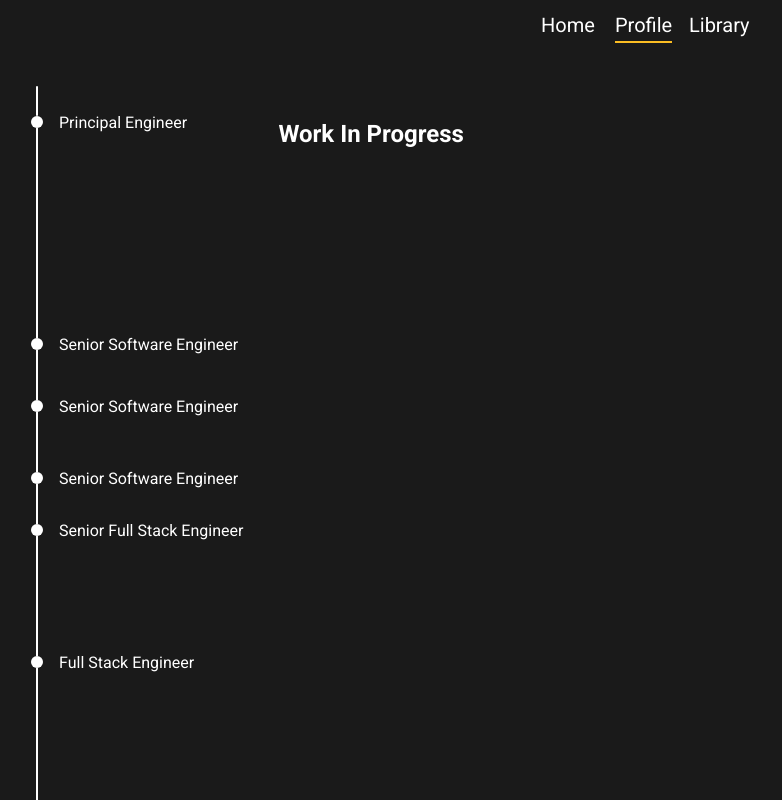
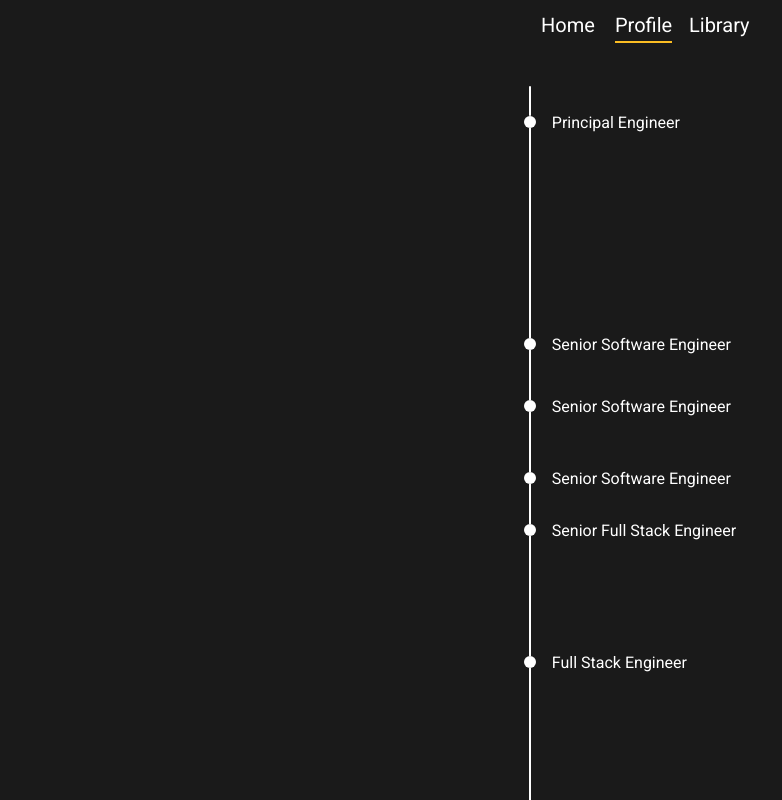
Before and after one commit to alexburley/burlzad, a React (Create React App) app: page /profile in a window 1280 px wide. Shown: the top 800 px of the page, without its empty margins (0-782 px from the left). Built offline with nearby package versions, Linux system fonts and the light colour scheme.

Commit message:
fix: Add todo

```diff
--- a/src/pages/profile/index.js
+++ b/src/pages/profile/index.js
@@ -38,7 +38,7 @@ export default function ProfilePage() {
   //     />
   //   );
   // });
-
+  // TODO: Idea is to have a timeline of roles, with the latest role at the top, and then a list of projects that I have worked on in each role. The projects should be clickable and show more details about them.
   const rolesToDisplay = Object.values(
     roles.reduce((acc, role) => {
       const replacement = acc[role.tooltip] || {};
@@ -113,17 +113,17 @@ export default function ProfilePage() {
         <SideColumn>
           <Timeline items={roles} />
         </SideColumn>
-        <MainContent>
-          <MainContentHeader>
-            <SectionTitle>Work In Progress</SectionTitle>
+        {/* <MainContent> */}
+        {/* <MainContentHeader> */}
+        {/* <SectionTitle>Work In Progress</SectionTitle> */}
         {/* <ResetButton onClick={reset} /> */}
-          </MainContentHeader>
+        {/* </MainContentHeader> */}
         {/* <SkillsGrid>{skills}</SkillsGrid> */}
         {/* <SectionTitle>Roles</SectionTitle> */}
         {/* <ProjectsGrid>{work}</ProjectsGrid> */}
         {/* <SectionTitle>Projects</SectionTitle> */}
         {/* <ProjectsGrid>{projects}</ProjectsGrid> */}
-        </MainContent>
+        {/* </MainContent> */}
       </Wrapper>
     </Container>
   );
@@ -140,6 +140,8 @@ const SideColumn = styled.div`
   min-width: 50px;
   max-width: 35%;
   display: flex;
+  margin-left: auto;
+  margin-right: auto;
   padding-top: 0px;
 `;
 
```
Lines whose indentation alone changed are shown as unchanged.
